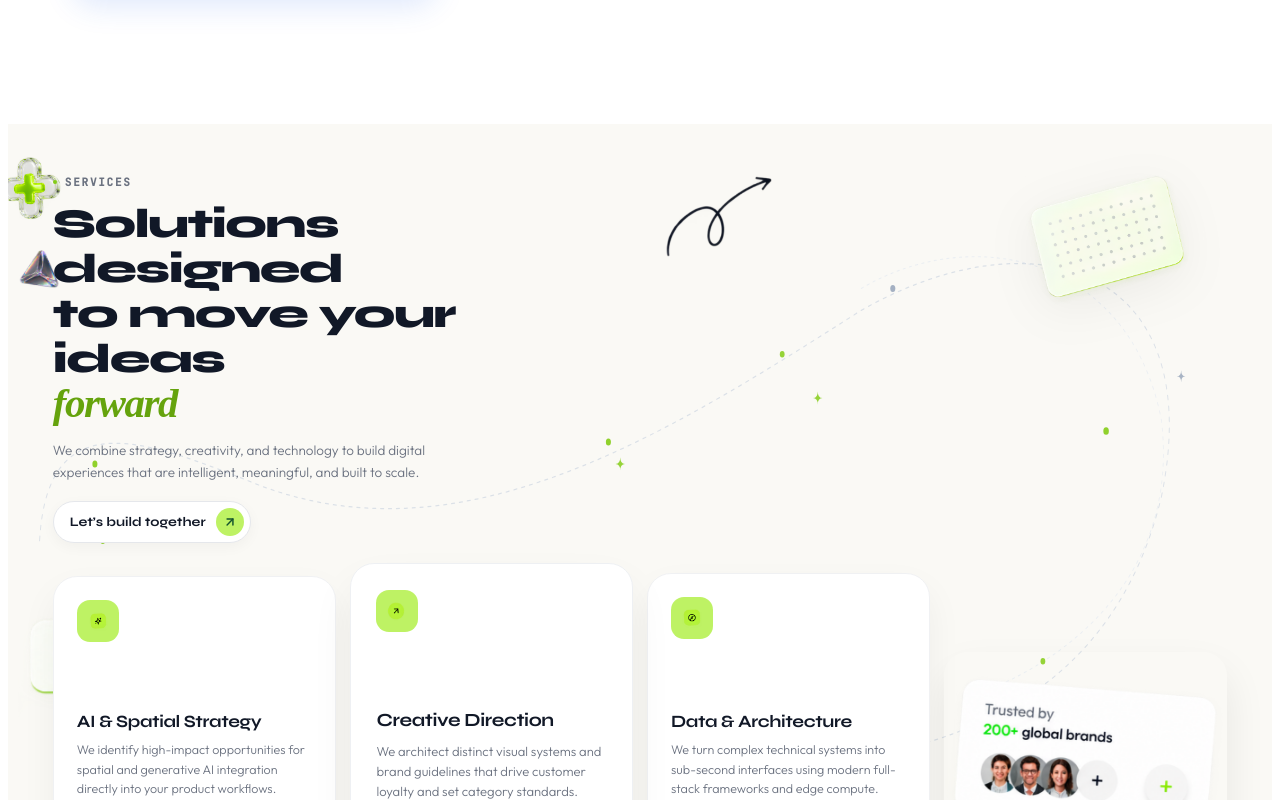
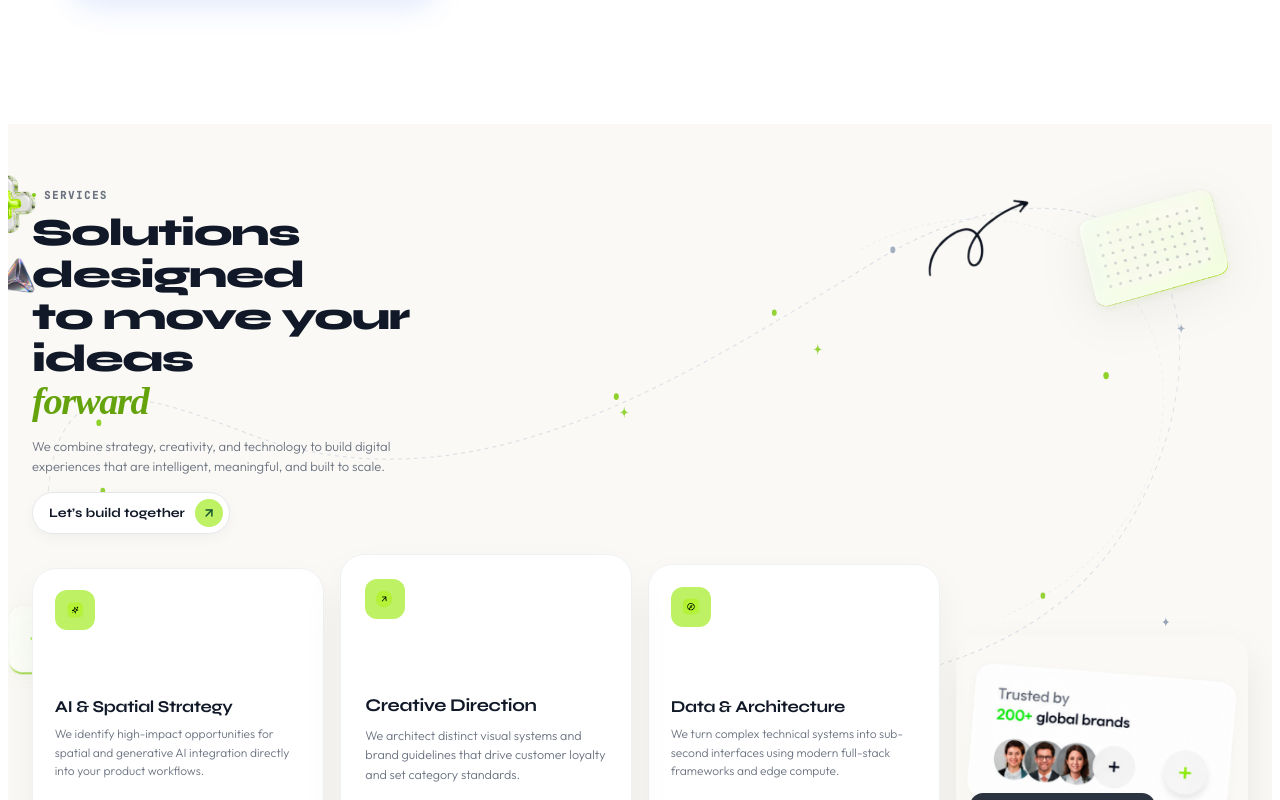
Before and after one commit to FidaaYl/aether-studio, a React (Vite) app: page / in a window 1280 px wide. Shown: the part 1960-2760 px from the top of the page. Built offline with nearby package versions, Linux system fonts and the light colour scheme; a web font is replaced by a local one.

Commit message:
feat(services): perfectly cloned UI design matching reference image 3 - exact hierarchy, proportions, overlaps, and assets

```diff
--- a/src/components/WorkShowcase.tsx
+++ b/src/components/WorkShowcase.tsx
@@ -13,8 +13,8 @@ export default function WorkShowcase({ T, L }: Props) {
   const handleMouseMove = (e: React.MouseEvent) => {
     const { clientX, clientY } = e
     const rect = e.currentTarget.getBoundingClientRect()
-    const x = ((clientX - rect.left) / rect.width - 0.5) * 10
-    const y = ((clientY - rect.top) / rect.height - 0.5) * 10
+    const x = ((clientX - rect.left) / rect.width - 0.5) * 8
+    const y = ((clientY - rect.top) / rect.height - 0.5) * 8
     setMousePos({ x, y })
   }
 
@@ -27,7 +27,7 @@ export default function WorkShowcase({ T, L }: Props) {
         width: '100%',
         background: '#faf9f5',
         overflow: 'hidden',
-        padding: 'clamp(40px, 4vw, 70px) clamp(20px, 3.5vw, 60px) clamp(50px, 5vw, 80px)',
+        padding: 'clamp(50px, 5vw, 80px) 24px clamp(40px, 4vw, 60px)',
         boxSizing: 'border-box',
         display: 'flex',
         flexDirection: 'column',
@@ -36,7 +36,7 @@ export default function WorkShowcase({ T, L }: Props) {
       }}
     >
       {/* ═════════════════════════════════════════════════════════════════════
-          SVG BACKGROUND LAYER: EXACT SWEEPING ORBITS, SPARKLES & NODES
+          SVG BACKGROUND LAYER: EXACT CONNECTING ORBITAL NETWORK
           ═════════════════════════════════════════════════════════════════════ */}
       <svg
         style={{
@@ -51,9 +51,9 @@ export default function WorkShowcase({ T, L }: Props) {
         preserveAspectRatio="none"
         fill="none"
       >
-        {/* Sweeping Connecting Orbit across the whole section */}
+        {/* Main Sweeping Orbital Trajectory behind Headline, Cards & Photo */}
         <path
-          d="M 40 380 C 50 250, 180 290, 320 330 C 580 400, 840 280, 1080 170 C 1300 80, 1520 130, 1460 340 C 1410 490, 1260 560, 1060 580"
+          d="M 50 360 C 60 220, 180 260, 320 300 C 600 370, 860 240, 1100 130 C 1320 30, 1540 80, 1470 290 C 1410 450, 1260 520, 1020 540"
           stroke="#cbd5e1"
           strokeWidth="1.15"
           strokeDasharray="4 6"
@@ -63,7 +63,7 @@ export default function WorkShowcase({ T, L }: Props) {
 
         {/* Orbit loop behind top-right Trusted card */}
         <path
-          d="M 1080 150 C 1220 90, 1420 120, 1460 270 C 1480 390, 1380 470, 1260 510"
+          d="M 1080 120 C 1220 60, 1420 90, 1460 230 C 1480 350, 1380 430, 1260 470"
           stroke="#e2e8f0"
           strokeWidth="1"
           strokeDasharray="3 5"
@@ -71,60 +71,70 @@ export default function WorkShowcase({ T, L }: Props) {
           opacity="0.6"
         />
 
-        {/* Energy Nodes */}
-        <circle cx="110" cy="310" r="3.2" fill="#84cc16" opacity="0.9" />
-        <circle cx="120" cy="380" r="3" fill="#84cc16" opacity="0.85" />
-        <circle cx="760" cy="290" r="3.2" fill="#84cc16" opacity="0.9" />
-        <circle cx="980" cy="210" r="3" fill="#84cc16" opacity="0.85" />
-        <circle cx="1120" cy="150" r="3.2" fill="#94a3b8" opacity="0.85" />
-        <circle cx="1390" cy="280" r="3.5" fill="#84cc16" opacity="0.9" />
-        <circle cx="1310" cy="490" r="3" fill="#84cc16" opacity="0.85" />
+        {/* Orbit Energy Nodes */}
+        <circle cx="115" cy="285" r="3.2" fill="#84cc16" opacity="0.9" />
+        <circle cx="120" cy="350" r="3" fill="#84cc16" opacity="0.85" />
+        <circle cx="770" cy="260" r="3.2" fill="#84cc16" opacity="0.9" />
+        <circle cx="970" cy="180" r="3" fill="#84cc16" opacity="0.85" />
+        <circle cx="1120" cy="120" r="3.2" fill="#94a3b8" opacity="0.85" />
+        <circle cx="1390" cy="240" r="3.5" fill="#84cc16" opacity="0.9" />
+        <circle cx="1310" cy="450" r="3" fill="#84cc16" opacity="0.85" />
 
-        {/* Sparkles */}
-        <g transform="translate(125, 470)">
+        {/* Star Sparkles matching reference */}
+        <g transform="translate(125, 430)">
           <path d="M0 -6 Q0 0 6 0 Q0 0 0 6 Q0 0 -6 0 Q0 0 0 -6" fill="#84cc16" opacity="0.85" />
         </g>
-        <g transform="translate(775, 310)">
+        <g transform="translate(780, 275)">
           <path d="M0 -6 Q0 0 6 0 Q0 0 0 6 Q0 0 -6 0 Q0 0 0 -6" fill="#84cc16" opacity="0.85" />
         </g>
-        <g transform="translate(1025, 250)">
+        <g transform="translate(1025, 215)">
           <path d="M0 -6 Q0 0 6 0 Q0 0 0 6 Q0 0 -6 0 Q0 0 0 -6" fill="#84cc16" opacity="0.85" />
         </g>
-        <g transform="translate(1485, 230)">
+        <g transform="translate(1485, 195)">
           <path d="M0 -5.5 Q0 0 5.5 0 Q0 0 0 5.5 Q0 0 -5.5 0 Q0 0 0 -5.5" fill="#94a3b8" opacity="0.8" />
         </g>
-        <g transform="translate(1190, 720)">
+        <g transform="translate(1205, 680)">
           <path d="M0 -5.5 Q0 0 5.5 0 Q0 0 0 5.5 Q0 0 -5.5 0 Q0 0 0 -5.5" fill="#84cc16" opacity="0.85" />
         </g>
 
         {/* Micro-Doodles */}
-        <text x="1460" y="540" fill="#94a3b8" fontSize="13" fontFamily="monospace">✦</text>
-        <text x="75" y="720" fill="#94a3b8" fontSize="13" fontFamily="monospace">+</text>
+        <text x="1460" y="480" fill="#94a3b8" fontSize="13" fontFamily="monospace">✦</text>
+        <text x="75" y="650" fill="#94a3b8" fontSize="13" fontFamily="monospace">+</text>
       </svg>
 
       {/* ═════════════════════════════════════════════════════════════════════
-          MAIN CANVAS (MATCHING EXACT COMPOSITION GEOMETRY OF REFERENCE 3)
+          MAIN CANVAS CONTAINER (EXACT GEOMETRY & HARMONY)
           ═════════════════════════════════════════════════════════════════════ */}
       <div
         style={{
           width: '100%',
-          maxWidth: 1400,
+          maxWidth: 1380,
           position: 'relative',
           zIndex: 3,
         }}
       >
-        {/* ─── 1. TOP-LEFT: EDITORIAL HEADLINE & COPY ─── */}
-        <div style={{ maxWidth: 480, position: 'relative', zIndex: 5, marginBottom: 20 }}>
+        {/* ─── 1. TOP ROW: HEADLINE (LEFT) & FLOATING STRATEGY NOTE + TRUSTED CARD (RIGHT) ─── */}
+        <div
+          style={{
+            display: 'flex',
+            justifyContent: 'space-between',
+            alignItems: 'flex-start',
+            position: 'relative',
+            marginBottom: 20,
+          }}
+        >
+          {/* Top-Left Headline & Copy */}
+          <div style={{ maxWidth: 460, position: 'relative', zIndex: 5 }}>
             {/* Tag */}
             <div
               style={{
                 fontFamily: "'JetBrains Mono', monospace",
-              fontSize: 11,
+                fontSize: 10.5,
                 fontWeight: 700,
                 letterSpacing: '0.16em',
                 textTransform: 'uppercase',
                 color: '#6b7280',
-              marginBottom: 12,
+                marginBottom: 10,
                 display: 'flex',
                 alignItems: 'center',
                 gap: 8,
@@ -134,16 +144,16 @@ export default function WorkShowcase({ T, L }: Props) {
               SERVICES
             </div>
 
-          {/* Headline */}
+            {/* Headline with Playfair Display italic highlight */}
             <h2
               style={{
                 fontFamily: "'Syne', sans-serif",
                 fontWeight: 800,
-              fontSize: 'clamp(28px, 3.2vw, 44px)',
+                fontSize: 'clamp(28px, 3vw, 42px)',
                 letterSpacing: '-0.035em',
                 lineHeight: 1.1,
                 color: '#111827',
-              margin: '0 0 14px',
+                margin: '0 0 12px',
               }}
             >
               Solutions designed
@@ -163,16 +173,16 @@ export default function WorkShowcase({ T, L }: Props) {
               </span>
             </h2>
 
-          {/* Paragraph */}
+            {/* Subtitle Paragraph */}
             <p
               style={{
                 fontFamily: "'Outfit', sans-serif",
-              fontSize: 'clamp(13.5px, 0.95vw, 15px)',
+                fontSize: 'clamp(13px, 0.9vw, 14.5px)',
                 fontWeight: 300,
-              lineHeight: 1.6,
+                lineHeight: 1.55,
                 color: '#6b7280',
-              maxWidth: 400,
-              margin: '0 0 18px',
+                maxWidth: 390,
+                margin: '0 0 16px',
               }}
             >
               We combine strategy, creativity, and technology to build digital experiences that are intelligent,
@@ -220,20 +230,13 @@ export default function WorkShowcase({ T, L }: Props) {
             </div>
           </div>
 
-        {/* ─── 2. FLOATING TOP-RIGHT ANCHORS: "strategy -> design -> impact" & TRUSTED CARD ─── */}
-        {/* Exact Handwritten Note: strategy -> design -> impact */}
+          {/* Top-Right: Exact "strategy -> design -> impact" note + Trusted Card */}
+          <div style={{ display: 'flex', alignItems: 'flex-start', gap: 28, position: 'relative' }}>
+            {/* "strategy -> design -> impact" handwriting */}
             <motion.div
               animate={{ x: mousePos.x * 0.4, y: mousePos.y * 0.4 }}
               transition={{ type: 'spring', damping: 25 }}
-          style={{
-            position: 'absolute',
-            top: '0%',
-            left: '52%',
-            width: 'clamp(110px, 8.5vw, 135px)',
-            transform: 'rotate(-2deg)',
-            zIndex: 4,
-            pointerEvents: 'none',
-          }}
+              style={{ width: 'clamp(105px, 8vw, 130px)', transform: 'rotate(-2deg)', marginTop: 10 }}
             >
               <img
                 src="/services_assets/strategy_note.png"
@@ -248,10 +251,7 @@ export default function WorkShowcase({ T, L }: Props) {
               transition={{ type: 'spring', damping: 25 }}
               whileHover={{ scale: 1.04, y: -4 }}
               style={{
-            position: 'absolute',
-            top: '0%',
-            right: '2%',
-            width: 'clamp(195px, 15vw, 245px)',
+                width: 'clamp(190px, 14.5vw, 240px)',
                 cursor: 'pointer',
                 filter: 'drop-shadow(0 12px 24px rgba(0,0,0,0.06))',
                 zIndex: 5,
@@ -263,13 +263,15 @@ export default function WorkShowcase({ T, L }: Props) {
                 style={{ width: '100%', height: 'auto', display: 'block' }}
               />
             </motion.div>
+          </div>
+        </div>
 
-        {/* ─── 3. STAGGERED OVERLAPPING CARDS + INTEGRATED RIGHT PHOTO ─── */}
+        {/* ─── 2. STAGGERED OVERLAPPING CARDS + INTEGRATED RIGHT PHOTO ─── */}
         <div
           style={{
             display: 'grid',
             gridTemplateColumns: 'repeat(12, 1fr)',
-            gap: 14,
+            gap: 16,
             alignItems: 'center',
             position: 'relative',
             marginTop: 5,
@@ -277,13 +279,13 @@ export default function WorkShowcase({ T, L }: Props) {
         >
           {/* ── CARD 1: AI & Spatial Strategy (Tilted -3.5°, Lower, Left) ── */}
           <div style={{ gridColumn: 'span 3', position: 'relative' }}>
-            {/* Dotted matrix card behind Card 1 on the left */}
+            {/* Dotted matrix card layered behind Card 1 on the left */}
             <div
               style={{
                 position: 'absolute',
-                top: 30,
+                top: 25,
                 left: -35,
-                width: 'clamp(90px, 7.5vw, 120px)',
+                width: 'clamp(85px, 7vw, 115px)',
                 zIndex: 1,
                 opacity: 0.8,
                 pointerEvents: 'none',
@@ -304,8 +306,8 @@ export default function WorkShowcase({ T, L }: Props) {
                 background: '#ffffff',
                 border: '1px solid #f0f1f3',
                 borderRadius: 24,
-                padding: 'clamp(22px, 1.8vw, 28px)',
-                height: 'clamp(340px, 27vw, 390px)',
+                padding: 'clamp(20px, 1.7vw, 26px)',
+                height: 'clamp(330px, 26vw, 380px)',
                 boxSizing: 'border-box',
                 display: 'flex',
                 flexDirection: 'column',
@@ -320,9 +322,9 @@ export default function WorkShowcase({ T, L }: Props) {
               {/* Top Icon in Neon Lime Box */}
               <div
                 style={{
-                  width: 42,
-                  height: 42,
-                  borderRadius: 13,
+                  width: 40,
+                  height: 40,
+                  borderRadius: 12,
                   background: '#bef264',
                   display: 'flex',
                   alignItems: 'center',
@@ -333,12 +335,12 @@ export default function WorkShowcase({ T, L }: Props) {
               </div>
 
               {/* Title & Desc */}
-              <div style={{ marginTop: 12, marginBottom: 12 }}>
+              <div style={{ marginTop: 10, marginBottom: 10 }}>
                 <h3
                   style={{
                     fontFamily: "'Syne', sans-serif",
                     fontWeight: 700,
-                    fontSize: 'clamp(17px, 1.35vw, 21px)',
+                    fontSize: 'clamp(16.5px, 1.3vw, 20px)',
                     letterSpacing: '-0.02em',
                     color: '#111827',
                     margin: '0 0 8px',
@@ -349,7 +351,7 @@ export default function WorkShowcase({ T, L }: Props) {
                 <p
                   style={{
                     fontFamily: "'Outfit', sans-serif",
-                    fontSize: 'clamp(12.5px, 0.88vw, 13.5px)',
+                    fontSize: 'clamp(12px, 0.85vw, 13.5px)',
                     fontWeight: 300,
                     lineHeight: 1.55,
                     color: '#6b7280',
@@ -388,8 +390,8 @@ export default function WorkShowcase({ T, L }: Props) {
                 background: '#ffffff',
                 border: '1px solid #eef0f3',
                 borderRadius: 24,
-                padding: 'clamp(24px, 2vw, 30px)',
-                height: 'clamp(370px, 29vw, 420px)',
+                padding: 'clamp(22px, 1.9vw, 28px)',
+                height: 'clamp(360px, 28vw, 410px)',
                 boxSizing: 'border-box',
                 display: 'flex',
                 flexDirection: 'column',
@@ -403,9 +405,9 @@ export default function WorkShowcase({ T, L }: Props) {
               {/* Top Icon in Neon Lime Box */}
               <div
                 style={{
-                  width: 42,
-                  height: 42,
-                  borderRadius: 13,
+                  width: 40,
+                  height: 40,
+                  borderRadius: 12,
                   background: '#bef264',
                   display: 'flex',
                   alignItems: 'center',
@@ -416,12 +418,12 @@ export default function WorkShowcase({ T, L }: Props) {
               </div>
 
               {/* Title & Desc */}
-              <div style={{ marginTop: 14, marginBottom: 14 }}>
+              <div style={{ marginTop: 12, marginBottom: 12 }}>
                 <h3
                   style={{
                     fontFamily: "'Syne', sans-serif",
                     fontWeight: 700,
-                    fontSize: 'clamp(18px, 1.45vw, 22px)',
+                    fontSize: 'clamp(17.5px, 1.4vw, 21px)',
                     letterSpacing: '-0.02em',
                     color: '#111827',
                     margin: '0 0 10px',
@@ -432,7 +434,7 @@ export default function WorkShowcase({ T, L }: Props) {
                 <p
                   style={{
                     fontFamily: "'Outfit', sans-serif",
-                    fontSize: 'clamp(13px, 0.92vw, 14px)',
+                    fontSize: 'clamp(12.5px, 0.88vw, 13.8px)',
                     fontWeight: 300,
                     lineHeight: 1.55,
                     color: '#6b7280',
@@ -471,8 +473,8 @@ export default function WorkShowcase({ T, L }: Props) {
                 background: '#ffffff',
                 border: '1px solid #f0f1f3',
                 borderRadius: 24,
-                padding: 'clamp(22px, 1.8vw, 28px)',
-                height: 'clamp(350px, 27.5vw, 400px)',
+                padding: 'clamp(20px, 1.7vw, 26px)',
+                height: 'clamp(340px, 26.5vw, 390px)',
                 boxSizing: 'border-box',
                 display: 'flex',
                 flexDirection: 'column',
@@ -487,9 +489,9 @@ export default function WorkShowcase({ T, L }: Props) {
               {/* Top Icon in Neon Lime Box */}
               <div
                 style={{
-                  width: 42,
-                  height: 42,
-                  borderRadius: 13,
+                  width: 40,
+                  height: 40,
+                  borderRadius: 12,
                   background: '#bef264',
                   display: 'flex',
                   alignItems: 'center',
@@ -500,12 +502,12 @@ export default function WorkShowcase({ T, L }: Props) {
               </div>
 
               {/* Title & Desc */}
-              <div style={{ marginTop: 12, marginBottom: 12 }}>
+              <div style={{ marginTop: 10, marginBottom: 10 }}>
                 <h3
                   style={{
                     fontFamily: "'Syne', sans-serif",
                     fontWeight: 700,
-                    fontSize: 'clamp(17px, 1.35vw, 21px)',
+                    fontSize: 'clamp(16.5px, 1.3vw, 20px)',
                     letterSpacing: '-0.02em',
                     color: '#111827',
                     margin: '0 0 8px',
@@ -516,7 +518,7 @@ export default function WorkShowcase({ T, L }: Props) {
                 <p
                   style={{
                     fontFamily: "'Outfit', sans-serif",
-                    fontSize: 'clamp(12.5px, 0.88vw, 13.5px)',
+                    fontSize: 'clamp(12px, 0.85vw, 13.5px)',
                     fontWeight: 300,
                     lineHeight: 1.55,
                     color: '#6b7280',
@@ -598,26 +600,26 @@ export default function WorkShowcase({ T, L }: Props) {
           </div>
         </div>
 
-        {/* ─── 4. BOTTOM ROW: ANCHORED GLASS ARTIFACTS & EDITORIAL NOTES ─── */}
+        {/* ─── 3. BOTTOM ROW: ANCHORED GLASS ARTIFACTS & EDITORIAL NOTES ─── */}
         <div
           style={{
             display: 'flex',
             justifyContent: 'space-between',
             alignItems: 'center',
-            marginTop: 25,
+            marginTop: 20,
             position: 'relative',
           }}
         >
           {/* Bottom-Left: "Insightful by design" note + curved arrow */}
           <div style={{ display: 'flex', alignItems: 'center', gap: 8 }}>
-            <div style={{ width: 'clamp(80px, 6.5vw, 105px)' }}>
+            <div style={{ width: 'clamp(75px, 6vw, 100px)' }}>
               <img
                 src="/services_assets/insightful_note.png"
                 alt="Insightful by design"
                 style={{ width: '100%', height: 'auto', display: 'block', mixBlendMode: 'multiply' }}
               />
             </div>
-            <div style={{ width: 22 }}>
+            <div style={{ width: 20 }}>
               <img
                 src="/services_assets/arrow_doodle.png"
                 alt="Arrow"
@@ -631,7 +633,7 @@ export default function WorkShowcase({ T, L }: Props) {
             animate={{ x: mousePos.x * 0.2, y: mousePos.y * 0.2 }}
             transition={{ type: 'spring', damping: 25 }}
             whileHover={{ scale: 1.1, rotate: 12 }}
-            style={{ width: 'clamp(90px, 7.5vw, 120px)', cursor: 'pointer', zIndex: 7 }}
+            style={{ width: 'clamp(85px, 7vw, 115px)', cursor: 'pointer', zIndex: 7 }}
           >
             <img
               src="/services_assets/glass_torus.png"
@@ -641,11 +643,11 @@ export default function WorkShowcase({ T, L }: Props) {
           </motion.div>
 
           {/* Bottom-Right: Waveform slider card + "Real people. Real results." note */}
-          <div style={{ display: 'flex', alignItems: 'center', gap: 18 }}>
+          <div style={{ display: 'flex', alignItems: 'center', gap: 16 }}>
             <motion.div
               animate={{ x: mousePos.x * 0.5, y: mousePos.y * 0.5 }}
               whileHover={{ scale: 1.05 }}
-              style={{ width: 'clamp(110px, 9vw, 140px)', cursor: 'pointer', filter: 'drop-shadow(0 6px 16px rgba(0,0,0,0.05))', zIndex: 7 }}
+              style={{ width: 'clamp(105px, 8.5vw, 135px)', cursor: 'pointer', filter: 'drop-shadow(0 6px 16px rgba(0,0,0,0.05))', zIndex: 7 }}
             >
               <img
                 src="/services_assets/waveform_slider_card.png"
@@ -654,15 +656,15 @@ export default function WorkShowcase({ T, L }: Props) {
               />
             </motion.div>
 
-            <div style={{ display: 'flex', flexDirection: 'column', alignItems: 'flex-start', gap: 4 }}>
-              <div style={{ width: 20, marginLeft: 4 }}>
+            <div style={{ display: 'flex', flexDirection: 'column', alignItems: 'flex-start', gap: 3 }}>
+              <div style={{ width: 18, marginLeft: 4 }}>
                 <img
                   src="/services_assets/curved_arrow_doodle.png"
                   alt="Arrow"
                   style={{ width: '100%', height: 'auto', display: 'block', mixBlendMode: 'multiply' }}
                 />
               </div>
-              <div style={{ width: 'clamp(85px, 7vw, 115px)' }}>
+              <div style={{ width: 'clamp(80px, 6.5vw, 110px)' }}>
                 <img
                   src="/services_assets/real_results_note.png"
                   alt="Real people Real results"
@@ -673,16 +675,16 @@ export default function WorkShowcase({ T, L }: Props) {
           </div>
         </div>
 
-        {/* ─── 5. TOP-LEFT FLANK ARTIFACTS (PROPERLY OFFSET WITHOUT BLOCKING HEADLINE) ─── */}
-        {/* Glass Lime Plus floating on far upper left */}
+        {/* ─── 4. FLANK 3D ASSETS: GLASS PLUS & PRISM (POSITIONED PRECISELY NEAR HEADING) ─── */}
+        {/* 3D Glass Plus at top left (partially overlapping heading flank) */}
         <motion.div
           animate={{ x: mousePos.x * -0.6, y: mousePos.y * -0.6 }}
           whileHover={{ scale: 1.1, rotate: 10 }}
           style={{
             position: 'absolute',
-            top: -20,
+            top: -15,
             left: -55,
-            width: 'clamp(65px, 5vw, 85px)',
+            width: 'clamp(60px, 4.8vw, 80px)',
             pointerEvents: 'auto',
             cursor: 'pointer',
             zIndex: 4,
@@ -695,15 +697,15 @@ export default function WorkShowcase({ T, L }: Props) {
           />
         </motion.div>
 
-        {/* Holographic Glass Prism floating beside "ideas" */}
+        {/* Glass Prism near "ideas" on heading */}
         <motion.div
           animate={{ x: mousePos.x * -0.8, y: mousePos.y * -0.8 }}
           whileHover={{ scale: 1.15, rotate: -8 }}
           style={{
             position: 'absolute',
-            top: 75,
+            top: 70,
             left: -35,
-            width: 'clamp(40px, 3.2vw, 55px)',
+            width: 'clamp(38px, 3vw, 52px)',
             pointerEvents: 'auto',
             cursor: 'pointer',
             zIndex: 4,
```
Lines whose indentation alone changed are shown as unchanged.
